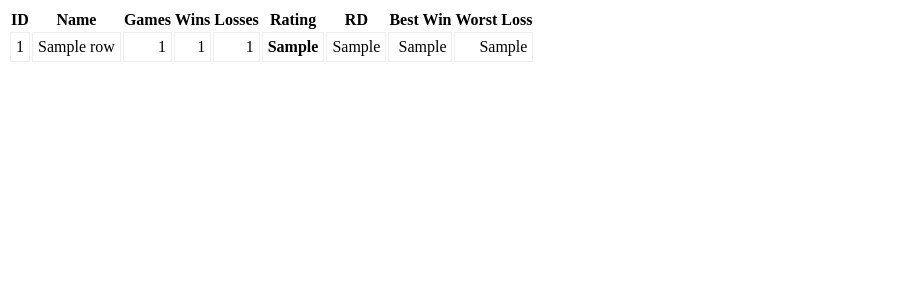
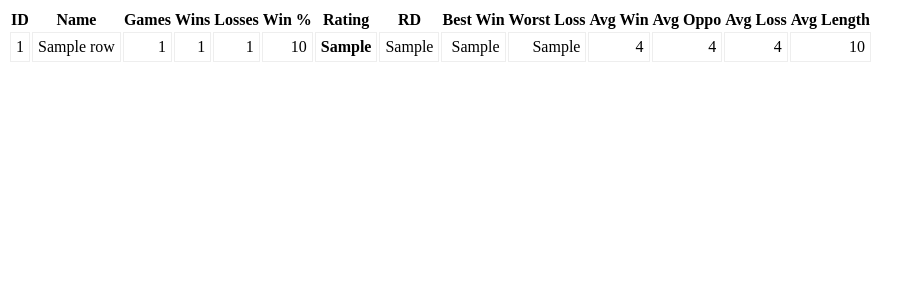
Before and after one commit to richardjs/arthur, a Django app: template arthur/templates/arthur/dashboard.html in a window 1280 px wide. Shown: the top 300 px of the page, without its empty margins (0-924 px from the left). Run offline with Django 4.2, Linux system fonts and the light colour scheme; the template is opened without the code that fills it: most values are stand-ins (such as "Sample title", 1, 10 or a date in 2020).

Commit message:
Add more data to dashboard

```diff
--- a/arthur/ratings.py
+++ b/arthur/ratings.py
@@ -15,7 +15,7 @@ def calculate_ratings():
 
         # TODO implement draws
         if len(winner) != 1 or len(loser) != 1:
-            print('Skipping game', game.id)
+            #print('Skipping game', game.id)
             skipped += 1
             continue
 
--- a/arthur/templates/arthur/dashboard.html
+++ b/arthur/templates/arthur/dashboard.html
@@ -16,10 +16,15 @@
         <th>Games</th>
         <th>Wins</th>
         <th>Losses</th>
+        <th>Win %</th>
         <th>Rating</th>
         <th>RD</th>
         <th>Best Win</th>
         <th>Worst Loss</th>
+        <th>Avg Win</th>
+        <th>Avg Oppo</th>
+        <th>Avg Loss</th>
+        <th>Avg Length</th>
         {% for row in data %}
             <tr>
                 <td>{{ row.player_id }}</td>
@@ -27,10 +32,15 @@
                 <td>{{ row.num_games }}</td>
                 <td>{{ row.num_wins }}</td>
                 <td>{{ row.num_losses }}</td>
+                <td>{{ row.win_pct|floatformat }}</td>
                 <td><b>{{ row.r }}</b></td>
                 <td>{{ row.rd }}</td>
                 <td>{{ row.best_win }}</td>
                 <td>{{ row.worst_loss }}</td>
+                <td>{{ row.avg_win_rating|floatformat }}</td>
+                <td>{{ row.avg_opponent_rating|floatformat }}</td>
+                <td>{{ row.avg_loss_rating|floatformat }}</td>
+                <td>{{ row.game_moves_avg|floatformat }}</td>
             </tr>
         {% endfor %}
         </table>
```
Also changed, not shown: arthur/views.py (+32 -0 lines).
